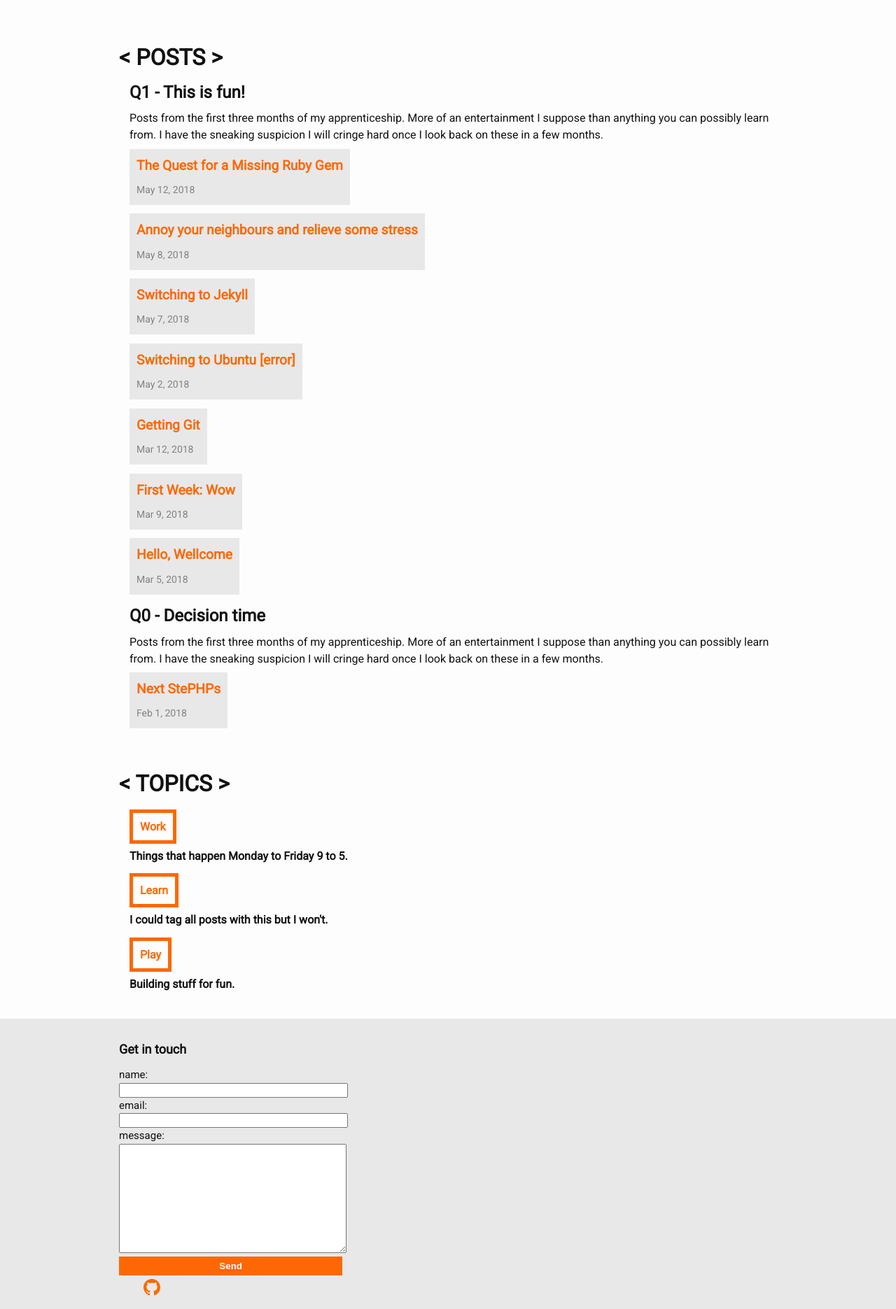
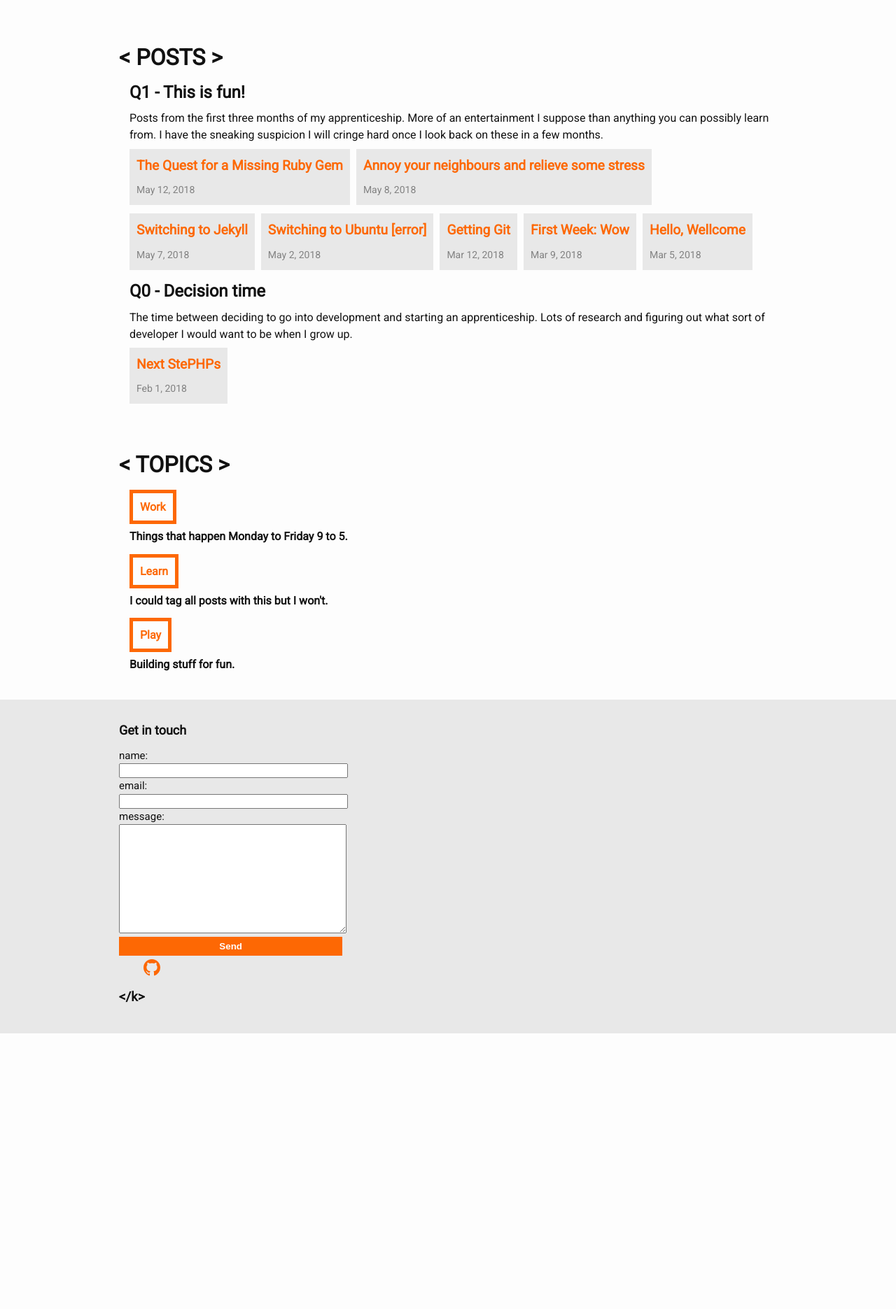
Before and after one commit to krisztin/krisztin.github.io, a Jekyll site: the page built from index.md, in a window 1280 px wide. Shown: the part 1012-2883 px from the top of the page at 70% size. Built offline with Jekyll 4.4.1, drawn with Linux system fonts in a browser that asks for light colours; nearby versions of some CDN libraries; after the commit the page ends 2489 px from its top, so only the background shows below that.

Commit message:
project card link underline readded

```diff
--- a/_includes/home-posts.html
+++ b/_includes/home-posts.html
@@ -21,7 +21,8 @@
     {% endif %}
     {% endfor %}
     <h2>Q0 - Decision time</h2>
-    <p>Posts from the first three months of my apprenticeship. More of an entertainment I suppose than anything you can possibly learn from. I have the sneaking suspicion I will cringe hard once I look back on these in a few months.</p>
+    <p>The time between deciding to go into development and starting an apprenticeship. Lots of research and figuring out what sort of developer I would want to be when I grow up.
+    </p>
     {% for post in site.posts %}
     {% capture month %}{{post.date | date: "%-m"}}{% endcapture %}
     {% capture year %}{{post.date | date: "%Y"}}{% endcapture %}
--- a/_sass/minima/_home.scss
+++ b/_sass/minima/_home.scss
@@ -71,9 +71,6 @@
             color: $text-color;
         }
     }
-    >a:hover {
-        text-decoration: none;
-    }
 }
 
 .tag {
@@ -93,12 +90,10 @@
 }
 
 .post-list {
-    list-style: none;
-    @extend %clearfix;
     margin-left: 0px;
+    white-space: nowrap;
+    display: inline-block;
     article {
-        max-width: 50%;
-        float: left;
         margin: 0 5px 5px 0;
         background-color: $grey-color-light;
         padding: 10px;
```
